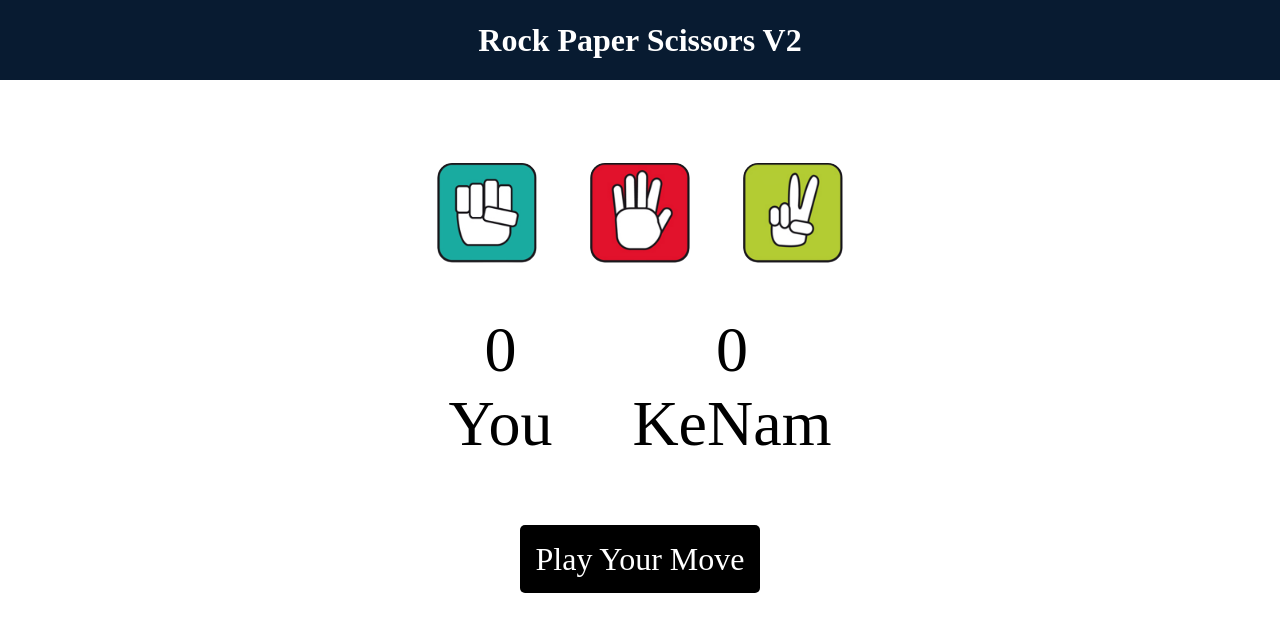
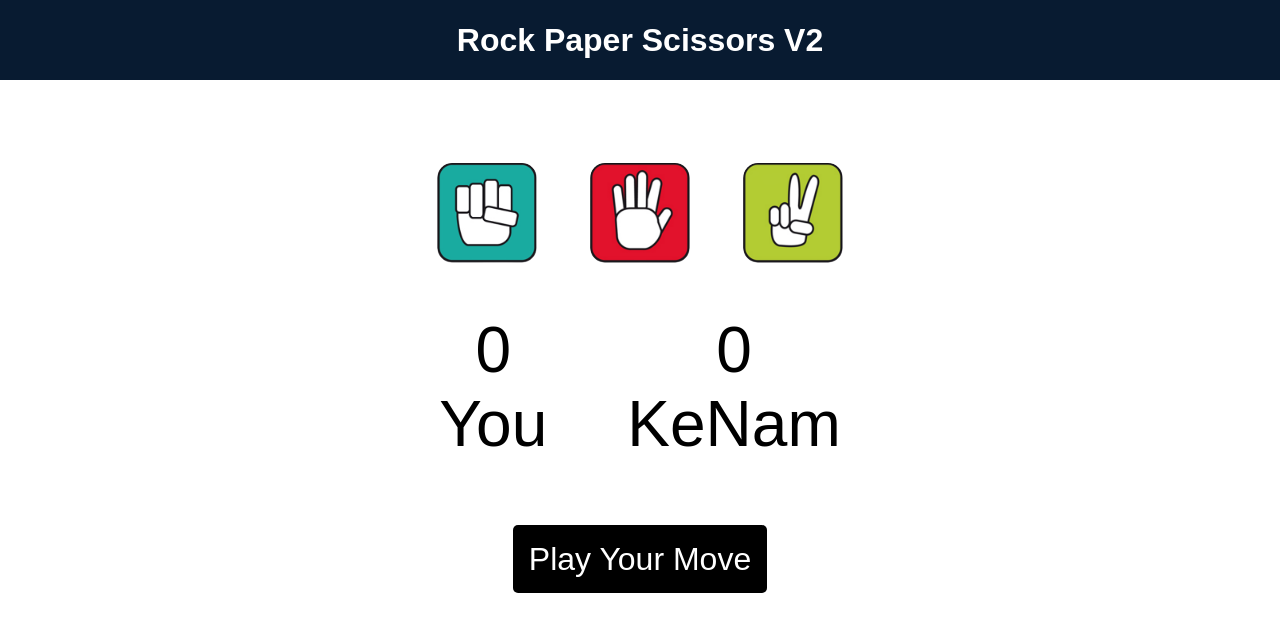
Before and after one commit to tankadai/rockgame, a plain HTML site: page index.html in a window 1280 px wide. Drawn offline with Linux system fonts and the light colour scheme.

Commit message:
Update style.css

```diff
--- a/style.css
+++ b/style.css
@@ -2,6 +2,7 @@
     margin: 0;
     padding: 0;
     text-align: center;
+    font-family: jost,sans-serif;
 }
 h1{
     background-color: #081b31;
```
